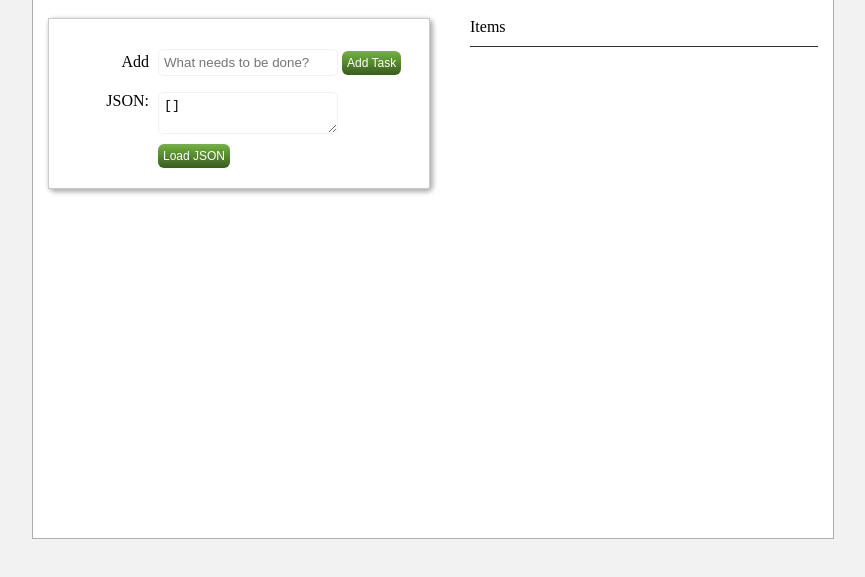
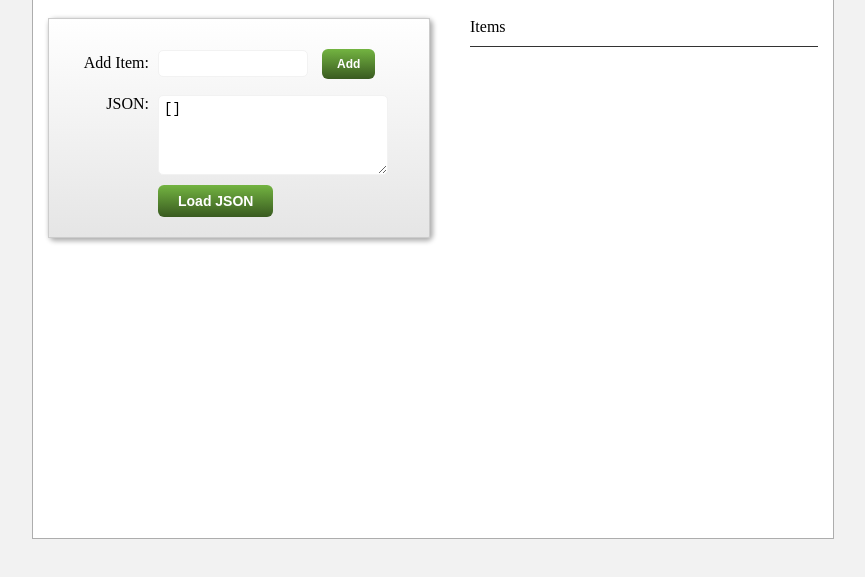
Before and after one commit to rudypenajr/todolistForCars, a plain HTML site: page index.html in a window 1280 px wide. Shown: the part 131-708 px from the top of the page, without its empty margins (207-1072 px from the left). Drawn offline with Linux system fonts and the light colour scheme.

Commit message:
fix(styling): fix gradient styles, font sizes, padding

```diff
--- a/css/styles.css
+++ b/css/styles.css
@@ -20,12 +20,18 @@ body {
   font-family: Arial;
   color: #ffffff;
   font-size: 12px;
-  padding: 5px;
+  font-weight: bold;
+  padding: 8px 15px;
   text-decoration: none;
 }
 .btn:hover {
   cursor: pointer;
   text-decoration: none;
+}
+
+.btn-secondary {
+  font-size: 14px;
+  padding: 8px 20px;
 }
 
 .main-header,
@@ -56,6 +62,16 @@ body {
   border-radius: 5px 5px 5px 5px;
   -webkit-box-shadow: 2px 2px 5px 1px #adadad;
   box-shadow: 2px 2px 5px 1px #adadad;
+
+  /* Permalink - use to edit and share this gradient: http://colorzilla.com/gradient-editor/#ffffff+0,e5e5e5+100;White+3D */
+  background: rgb(255,255,255); /* Old browsers */
+  background: -moz-linear-gradient(top,  rgba(255,255,255,1) 0%, rgba(229,229,229,1) 100%); /* FF3.6+ */
+  background: -webkit-gradient(linear, left top, left bottom, color-stop(0%,rgba(255,255,255,1)), color-stop(100%,rgba(229,229,229,1))); /* Chrome,Safari4+ */
+  background: -webkit-linear-gradient(top,  rgba(255,255,255,1) 0%,rgba(229,229,229,1) 100%); /* Chrome10+,Safari5.1+ */
+  background: -o-linear-gradient(top,  rgba(255,255,255,1) 0%,rgba(229,229,229,1) 100%); /* Opera 11.10+ */
+  background: -ms-linear-gradient(top,  rgba(255,255,255,1) 0%,rgba(229,229,229,1) 100%); /* IE10+ */
+  background: linear-gradient(to bottom,  rgba(255,255,255,1) 0%,rgba(229,229,229,1) 100%); /* W3C */
+  filter: progid:DXImageTransform.Microsoft.gradient( startColorstr='#ffffff', endColorstr='#e5e5e5',GradientType=0 ); /* IE6-9 */
 
   display: inline-block;
   width: 382px;
@@ -95,8 +111,16 @@ body {
   width: 180px;
 }
 
+.todo-form .js-item-input {
+  margin-right: 10px;
+  width: 150px;
+}
+
 .json-items textarea {
+  font-size: 14px;
+  height: 80px;
   margin: 0 0 10px;
+  width: 230px;
 }
 
 
@@ -131,7 +155,17 @@ body {
 }
 
 .todo-items .list-item-position  {
-  background: #FCFFAD;
+  /*background: #FCFFAD;*/
+  /* Permalink - use to edit and share this gradient: http://colorzilla.com/gradient-editor/#fefcea+0,e8e1be+100 */
+  background: rgb(254,252,234); /* Old browsers */
+  background: -moz-linear-gradient(top,  rgba(254,252,234,0.3) 0%, rgba(232,225,190,0.3) 100%); /* FF3.6+ */
+  background: -webkit-gradient(linear, left top, left bottom, color-stop(0%,rgba(254,252,234,0.3)), color-stop(100%,rgba(232,225,190,0.3))); /* Chrome,Safari4+ */
+  background: -webkit-linear-gradient(top,  rgba(254,252,234,0.3) 0%,rgba(232,225,190,0.3) 100%); /* Chrome10+,Safari5.1+ */
+  background: -o-linear-gradient(top,  rgba(254,252,234,0.3) 0%,rgba(232,225,190,0.3) 100%); /* Opera 11.10+ */
+  background: -ms-linear-gradient(top,  rgba(254,252,234,0.3) 0%,rgba(232,225,190,0.3) 100%); /* IE10+ */
+  background: linear-gradient(to bottom,  rgba(254,252,234,0.3) 0%,rgba(232,225,190,0.3) 100%); /* W3C */
+  filter: progid:DXImageTransform.Microsoft.gradient( startColorstr='#fefcea', endColorstr='#e8e1be',GradientType=0 ); /* IE6-9 */
+
   margin: 5px 10px 5px;
   padding: 5px;
 }
@@ -141,7 +175,7 @@ body {
 }
 
 .list-item-title-delete {
-  color: #5a7ee8;
+  color: #1C86EE;
 }
 
 .list-item-title-delete:hover {
--- a/index.html
+++ b/index.html
@@ -13,10 +13,10 @@
       <div class="box">
         <div class="todo-form">
           <form>
-            <label class="js-column-1">Add</label>
+            <label class="js-column-1">Add Item:</label>
             <div class="js-column-2">
-              <input type="text" class="js-item-input" name="item" placeholder="What needs to be done?" />
-              <button type="button" class="btn btn-primary" value="Add Task">Add Task</button>
+              <input type="text" class="js-item-input" name="item" placeholder="" />
+              <button type="button" class="btn btn-primary" value="Add Task">Add</button>
             </div>
             <div class="clear"></div>
           </form>
```
